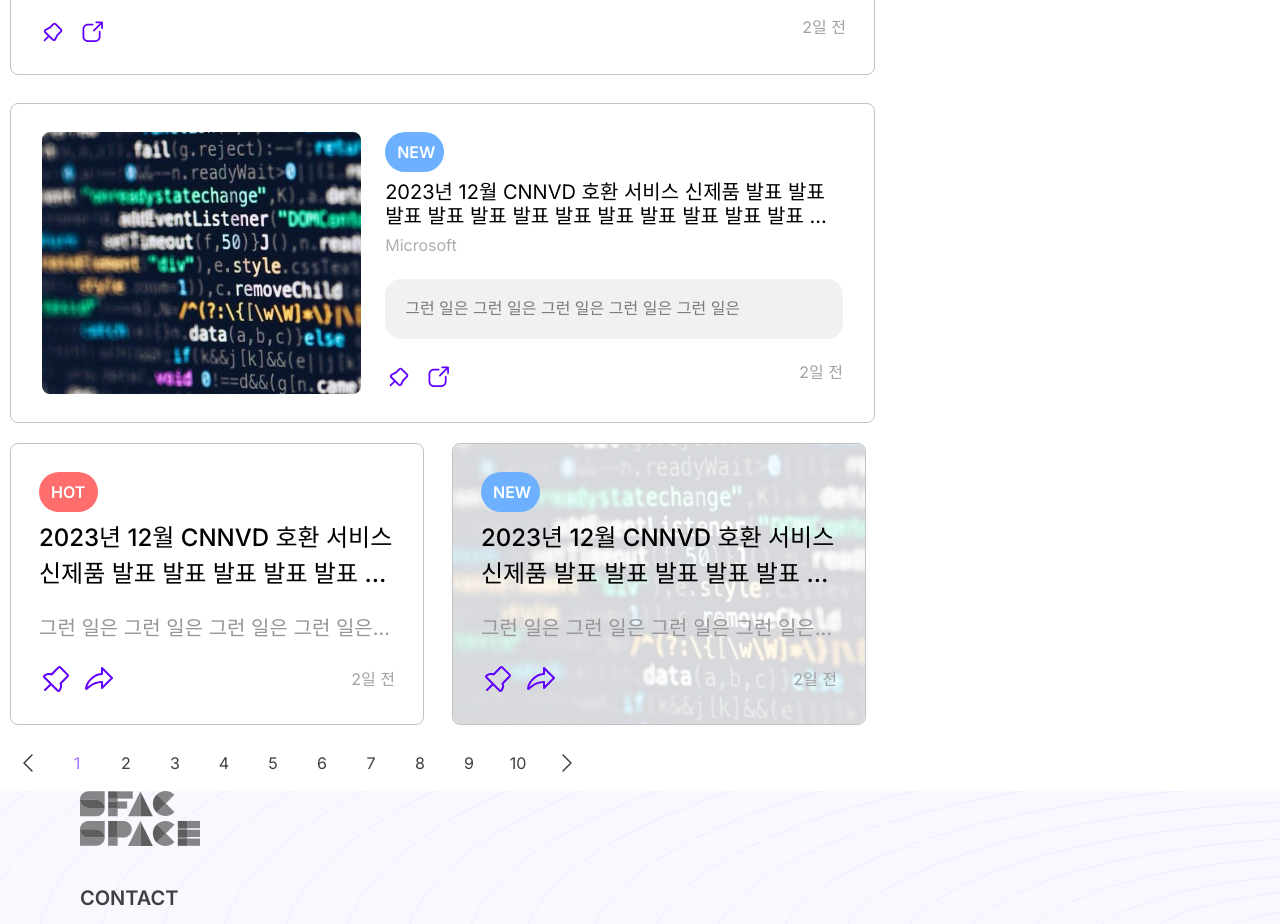
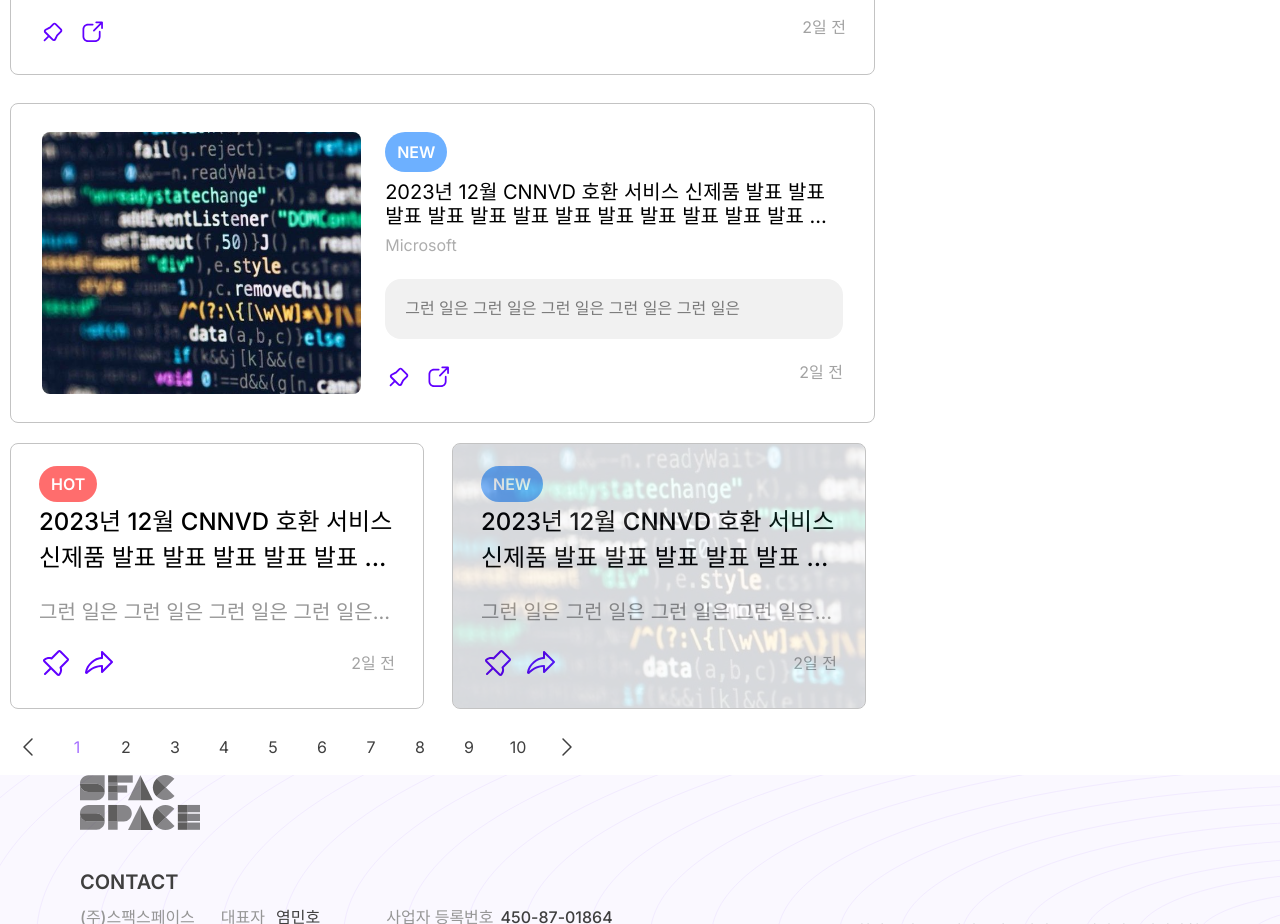
Before and after one commit to sockki/flawDetector, a Next.js app: page /min in a window 1280 px wide. Shown: the part 980-1904 px from the top of the page. Built offline with nearby package versions, Linux system fonts and the light colour scheme.

Commit message:
Fix: 수정 사항 반영(alt 제거, 태그 변경, Smallcard bg img css 변경, SuggestionChipProps 변경, 감싸는 div w-fit)

```diff
--- a/src/components/Card/ArticleCard.tsx
+++ b/src/components/Card/ArticleCard.tsx
@@ -37,10 +37,10 @@ export default function ArticleCard({
       )}
       <div className={twMerge('flex w-full flex-col gap-[2.4rem]', imageSrc && 'w-[45.9rem]')}>
         <div className="flex flex-col">
-          <header
+          <div
             className={twMerge('flex items-end gap-[0.8rem]', imageSrc && 'flex-col items-start')}
           >
-            <SuggestionChip label={label} variant={label} />
+            <SuggestionChip variant={label} />
             <div className={twMerge('w-full', imageSrc && 'flex h-[4.8rem] items-center')}>
               <h1
                 className={twMerge(
@@ -51,29 +51,29 @@ export default function ArticleCard({
                 {title}
               </h1>
             </div>
-          </header>
+          </div>
           <address className="mt-[0.8rem] text-[1.6rem] font-regular not-italic leading-[1.946rem] text-[#adadad]">
             {company}
           </address>
         </div>
-        <main className="h-fit w-full rounded-[1.6rem] bg-gray-light p-[2rem]">
+        <div className="h-fit w-full rounded-[1.6rem] bg-gray-light p-[2rem]">
           <span className="line-clamp-2 text-[1.6rem] font-regular leading-[1.936rem] text-[#797979]">
             {content}
           </span>
-        </main>
-        <footer className="flex justify-between">
+        </div>
+        <div className="flex justify-between">
           <div className="flex gap-[1.2rem]">
             <button type="button">
-              <PinIcon alt="PinIcon" />
+              <PinIcon />
             </button>
             <button type="button">
-              <ExternalLinkIcon alt="ExternalLinkIcon" />
+              <ExternalLinkIcon />
             </button>
           </div>
           <span className="text-[1.6rem] font-regular leading-[1.936rem] text-[#a2a2a2]">
             {date}
           </span>
-        </footer>
+        </div>
       </div>
     </article>
   );
--- a/src/components/Card/ArticleSmallCard.tsx
+++ b/src/components/Card/ArticleSmallCard.tsx
@@ -26,37 +26,39 @@ export default function ArticleSmallCard({
       )}
     >
       {imageSrc && (
-        <div className="absolute inset-0 -z-10">
+        <div className="absolute inset-0">
           <Image
             src={imageSrc}
             alt="backgroundImage"
-            className="object-cover object-center opacity-[0.16]"
+            className="object-cover opacity-[0.16]"
             fill
           />
         </div>
       )}
       <div className="flex flex-col">
-        <header className={twMerge('flex flex-col gap-[0.8rem]')}>
-          <SuggestionChip label={label} variant={label} />
+        <div className={twMerge('flex flex-col gap-[0.8rem]')}>
+          <div className="w-fit">
+            <SuggestionChip variant={label} />
+          </div>
           <div className="flex h-fit w-full items-center">
             <h1 className="line-clamp-2 text-[2.4rem] font-medium leading-[3.6rem]">{title}</h1>
           </div>
-        </header>
+        </div>
       </div>
       <span className="line-clamp-1 text-[2rem] font-regular leading-[2.42rem] text-gray-default">
         {content}
       </span>
-      <footer className="flex items-center justify-between">
+      <div className="flex items-center justify-between">
         <div className="flex gap-[1.2rem]">
           <button type="button">
-            <BigPinIcon alt="PinIcon" className="h-[3.2rem] w-[3.2rem]" />
+            <BigPinIcon className="h-[3.2rem] w-[3.2rem]" />
           </button>
           <button type="button">
-            <ShareIcon alt="ExternalLinkIcon" />
+            <ShareIcon />
           </button>
         </div>
         <span className="text-[1.6rem] font-regular leading-[1.936rem] text-[#a2a2a2]">{date}</span>
-      </footer>
+      </div>
     </article>
   );
 }
--- a/src/components/Card/DBCard.tsx
+++ b/src/components/Card/DBCard.tsx
@@ -33,7 +33,7 @@ export default function DBCard({ title, date, bgId }: DBCardProps) {
             {date}
           </span>
         </div>
-        <DBCardArrowIcon alt="dbCardArrow" className="z-20 cursor-pointer" />
+        <DBCardArrowIcon className="z-20 cursor-pointer" />
       </div>
     </div>
   );
--- a/src/components/Card/DetectFileCard.tsx
+++ b/src/components/Card/DetectFileCard.tsx
@@ -29,7 +29,7 @@ export default function DetectFileCard({ caption, title, isDetected }: DetectFil
           className="-mr-[1.3rem] flex h-[2rem] w-[3rem] items-center justify-center"
           onClick={() => setDropDown(prev => !prev)}
         >
-          <DetectFileCardButtonIcon alt="detectFileCardButton" />
+          <DetectFileCardButtonIcon />
         </button>
       </div>
       {dropDown && (
--- a/src/components/Chips/SuggestionChip.tsx
+++ b/src/components/Chips/SuggestionChip.tsx
@@ -2,12 +2,11 @@ import { twMerge } from 'tailwind-merge';
 
 type SuggestionChipProps = {
   variant: 'new' | 'hot' | 'warn' | 'notification' | 'report';
-  label: string;
   isActive?: boolean;
 };
-export default function SuggestionChip({ variant, label, isActive = true }: SuggestionChipProps) {
+export default function SuggestionChip({ variant, isActive = true }: SuggestionChipProps) {
   const baseClasses =
-    'py-[0.8rem] px-[1.2rem] rounded-full bg-[#e8e8e8] text-gray-dark font-bold text-[1.6rem] inline-block w-[5.9rem]';
+    'py-[0.8rem] px-[1.2rem] rounded-full bg-[#e8e8e8] text-gray-dark font-bold text-[1.6rem] w-fit ';
 
   const variantClasses = {
     new: 'text-white bg-system-assist',
@@ -19,7 +18,7 @@ export default function SuggestionChip({ variant, label, isActive = true }: Sugg
 
   return (
     <span className={twMerge(baseClasses, isActive && variantClasses[variant])}>
-      {label.toUpperCase()}
+      {variant.toUpperCase()}
     </span>
   );
 }
--- a/src/components/Header/Header.tsx
+++ b/src/components/Header/Header.tsx
@@ -3,10 +3,7 @@ import Link from 'next/link';
 
 export default function Header() {
   return (
-    <header
-      title="Header"
-      className="fixed top-0 z-50 flex h-[13.7rem] w-full items-center justify-between backdrop-blur-sm"
-    >
+    <header className="fixed top-0 z-50 flex h-[13.7rem] w-full items-center justify-between backdrop-blur-sm">
       <div className="text- ml-[8rem] flex items-center">
         <h1>
           <Link href="/">
```
